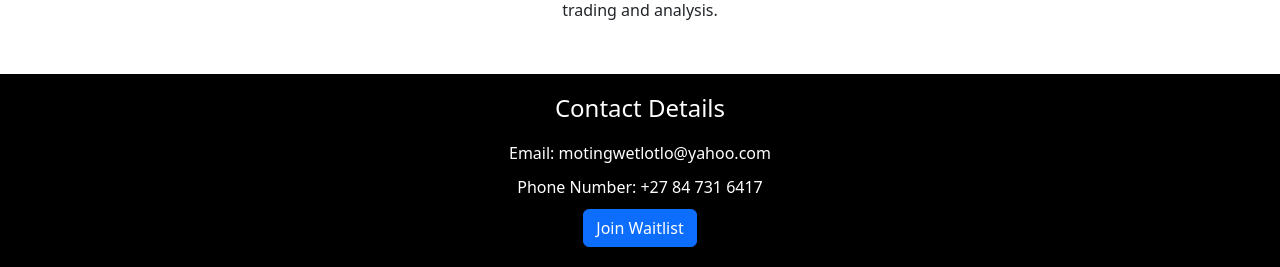
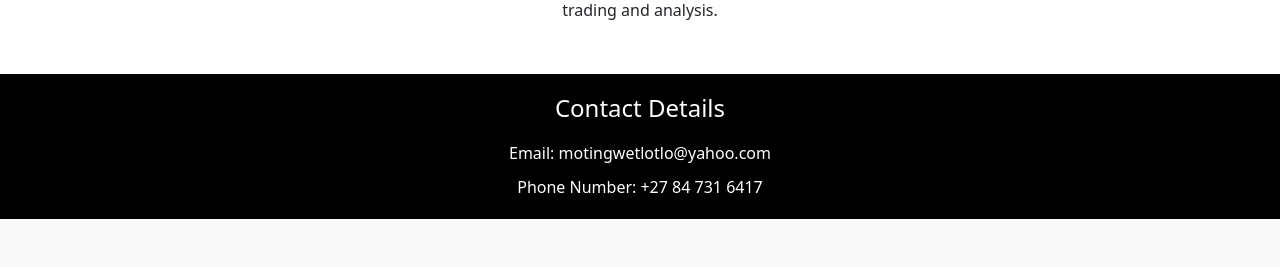
Before and after one commit to butterrobot2022/snowAIWebsite, a Django app: template horizonAI/templates/horizonAI/home.html in a window 1280 px wide. Shown: the part 1101-1368 px from the top of the page. After the commit the page ends 1320 px from the top, so only its background shows below. Run offline with Django 3.2, Linux system fonts and the light colour scheme; the template is opened without the code that fills it, so the values that code supplies are empty; some web fonts are replaced.

Commit message:
new commit

```diff
--- a/horizonAI/static/horizonAI/js/tradesAnalysis.js
+++ b/horizonAI/static/horizonAI/js/tradesAnalysis.js
@@ -198,6 +198,8 @@ document.addEventListener('DOMContentLoaded', () => {
               break;
       }
     }
+
+    alert('i work  #2')
 
     const winRate = ((tradesWon / trades.length) * 100).toFixed(1);
 
--- a/horizonAI/templates/horizonAI/home.html
+++ b/horizonAI/templates/horizonAI/home.html
@@ -88,9 +88,9 @@
       <h4 class="contacts">Contact Details</h4>
       <div>Email: motingwetlotlo@yahoo.com</div>
       <div>Phone Number: +27 84 731 6417</div>
-      <form class="bottom-waitlist-form">
+      <!-- <form class="bottom-waitlist-form">
         <button class="btn btn-primary join-waitlist-button2" id="join-waitlist">Join Waitlist</button>
-      </form>
+      </form> -->
       </div>
   </footer>
     <script src="{% static 'horizonAI/home.js' %}"></script>
```
